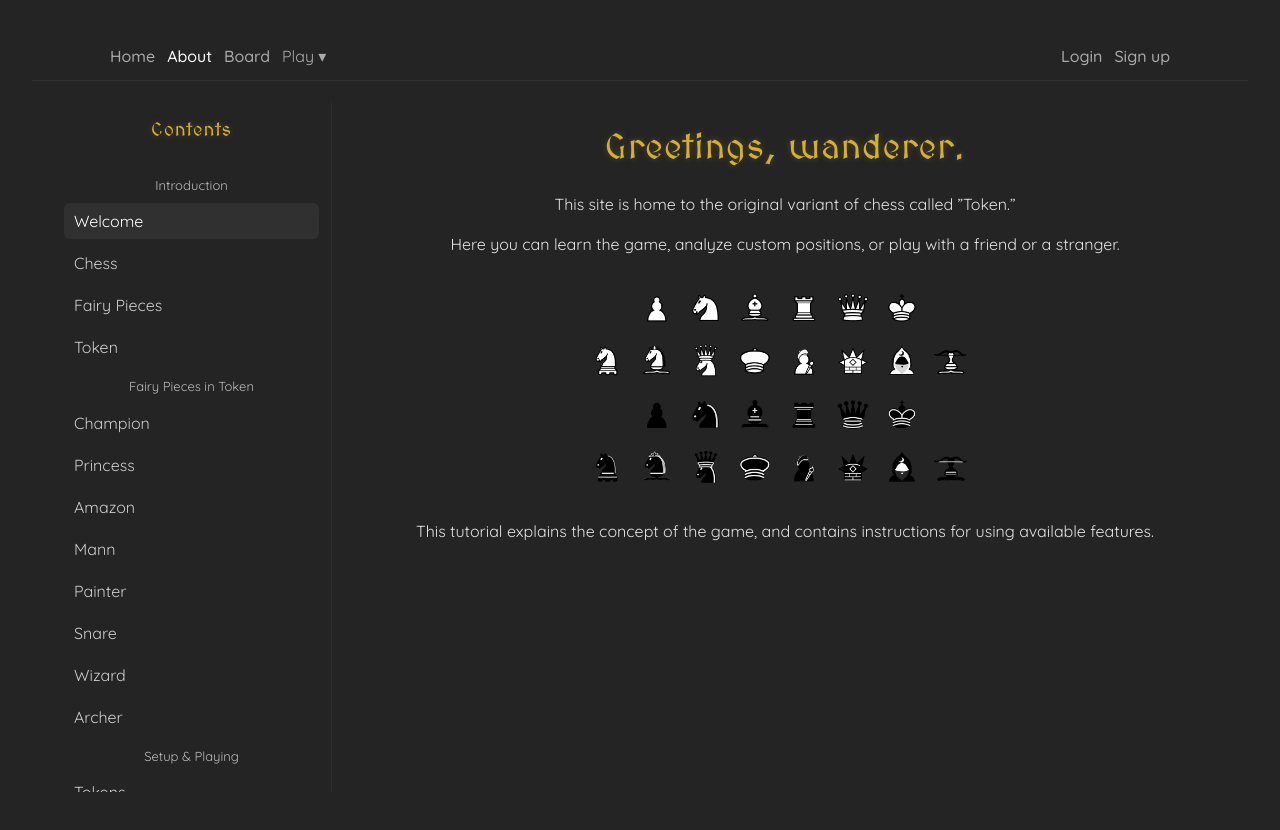
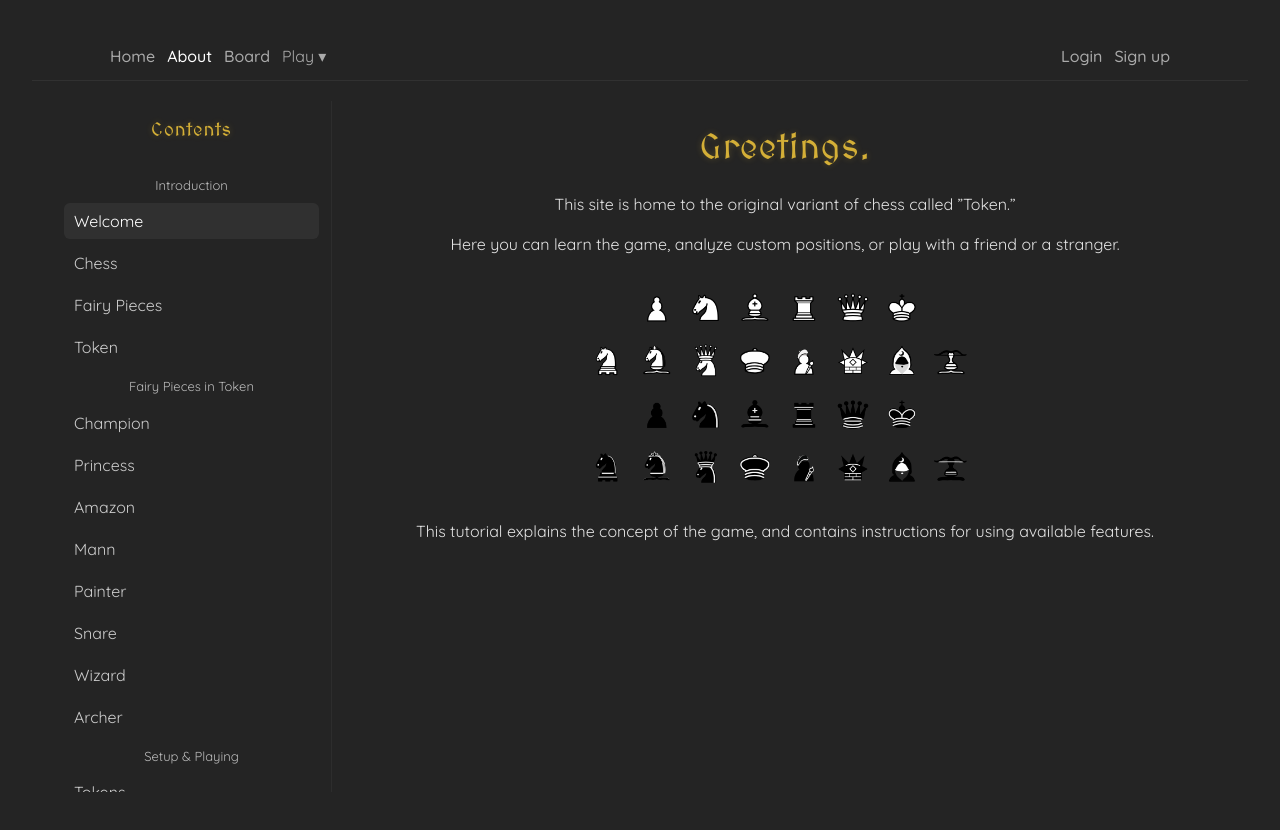
Before and after one commit to cliz1/tokenchess, a React (Vite) app: page /tutorials in a window 1280 px wide. Shown: the top 830 px of the page. Built offline with nearby package versions, Linux system fonts and the light colour scheme; no server answers.

Commit message:
puzzle page cleanup

```diff
--- a/src/App.tsx
+++ b/src/App.tsx
@@ -66,7 +66,7 @@ export default function App() {
 function AppContent() {
   const location = useLocation();
   // Hide nav + footer on any `/game` route
-  const hideNav = location.pathname.startsWith("/game") || location.pathname.startsWith("/puzzles");;
+  const hideNav = location.pathname.startsWith("/game");
 useEffect(() => {
   const isGame = location.pathname.startsWith("/game");
   const isHome = location.pathname === "/";
--- a/src/assets/lessons.json
+++ b/src/assets/lessons.json
@@ -1,6 +1,6 @@
 {
     "welcome": {
-    "title": "Greetings, wanderer.",
+    "title": "Greetings.",
     "quote": "",
     "steps": [
       { "text": "This site is home to the original variant of chess called ”Token.” \n  \n Here you can learn the game, analyze custom positions, or play with a friend or a stranger.", "image": "/images/tokenchess.png" },
@@ -380,7 +380,7 @@
     ]
   },
           "community": {
-    "title": "A token marketplace...",
+    "title": "Community",
     "quote": "",
     "steps": [
         { "text": "This platform itself does not yet host any social features. To discuss the game or find opponents, join our [lichess team!](https://lichess.org/team/token-chess-club)", "image": "/images/team.png" },
--- a/src/assets/puzzles.json
+++ b/src/assets/puzzles.json
@@ -1,18 +1,14 @@
 [
   {
-    "initialFen": "r4bk1/5ppp/aip5/1b3N2/7W/1YB5/1K2B3/6R1 w - - 0 1",
+    "initialFen": "r4b1k/6pp/aip4N/8/5W2/1YB5/1K2B3/6R1 w - - 0 1",
     "steps": [
-      { "white": { "from": "f5", "to": "h6" }, "black": { "from": "g8", "to": "h8" } },
-      { "white": { "from": "h6", "to": "f7" }, "black": { "from": "h8", "to": "g8" } },
-      { "white": { "from": "f7", "to": "h6" }, "black": { "from": "g8", "to": "h8" } },
-      { "white": { "from": "h4", "to": "h6" }, "black": { "from": "h8", "to": "g8" } },
-      { "white": { "from": "e2", "to": "c4" }, "black": { "from": "b5", "to": "c4" } },
-      { "white": { "from": "b3", "to": "c4" }, "black": { "from": "b6", "to": "c4" } },
+      { "white": { "from": "f4", "to": "h6" }, "black": { "from": "h8", "to": "g8" } },
+      { "white": { "from": "e2", "to": "c4" }, "black": { "from": "b6", "to": "c4" } },
       { "white": { "from": "b3", "to": "c4" }, "black": { "from": "a6", "to": "c4" } },
       { "white": { "from": "b3", "to": "c4" } }
     ],
     "alt_steps": [],
-    "label": "Painter's Paradise (2025)"
+    "label": ""
   },
   {
     "initialFen": "2R5/r2A4/k7/1b6/q7/p7/K7/8 w - - 0 1",
@@ -25,13 +21,25 @@
     "label": "by Thomas Johannes Werndly (1859)"
   },
     {
-    "initialFen": "2k3r1/1pp5/p1p5/4R2p/7n/2NP1w1P/PPP4K/6R1 b - - 0 1",
+    "initialFen": "2k3r1/1pp5/p1p5/7p/7n/2NP1w1P/PPP4K/4R1R1 b - - 0 1",
     "orientation": "black",
     "steps": [
       { "black": { "from": "f3", "to": "f2" }, "white": { "from": "h2", "to": "h1" } },
       { "black": { "from": "f2", "to": "h4" }}
     ],
     "alt_steps": [],
-    "label": "Black Magic (2025)"
+    "label": ""
+  },
+      {
+    "initialFen": "1kb1rr2/p1p3p1/Yp5p/1P1WN3/5P1B/7B/6PK/a4R2 w - - 0 1",
+    "orientation": "white",
+    "steps": [
+      { "white": { "from": "e5", "to": "d7" }, "black": { "from": "b8", "to": "a8" } },
+      { "white": { "from": "d5", "to": "b7" }, "black": { "from": "c8", "to": "b7" } },
+      { "white": { "from": "a6", "to": "b7" } }
+    ],
+    "alt_steps": [
+    ],
+    "label": ""
   }
 ]
--- a/src/pages/PuzzlesPage.tsx
+++ b/src/pages/PuzzlesPage.tsx
@@ -1,5 +1,4 @@
 import { useState } from "react";
-import { Link } from "react-router-dom";
 import TutorialBoard from "../components/TutorialBoard";
 import puzzlesData from '../assets/puzzles.json';
 
@@ -52,6 +51,7 @@ export default function PuzzlesPage() {
           display: "flex",
           justifyContent: "center",
           alignItems: "center",
+          marginBottom: 100
         }}
       >
         <TutorialBoard
@@ -63,23 +63,11 @@ export default function PuzzlesPage() {
           debugName="PuzzleBoard"
           orientation={puzzle.orientation}
         />
+        <div style={{ marginTop: 20, display: "flex", gap: 10, marginLeft: 10 }}>
+        <button onClick={prevPuzzle}>&lt;&lt;</button>
+        <button onClick={nextPuzzle}>&gt;&gt;</button>
       </div>
-
-      <div style={{ marginTop: 20, display: "flex", gap: 10 }}>
-        <button onClick={prevPuzzle}>Previous</button>
-        <button onClick={nextPuzzle}>Next</button>
       </div>
-
-      <Link
-        to="/"
-        style={{
-          marginTop: 30,
-          color: "#7e7bd8ff",
-          fontSize: 16,
-        }}
-      >
-        Back to Home
-      </Link>
     </div>
   );
 }
```
